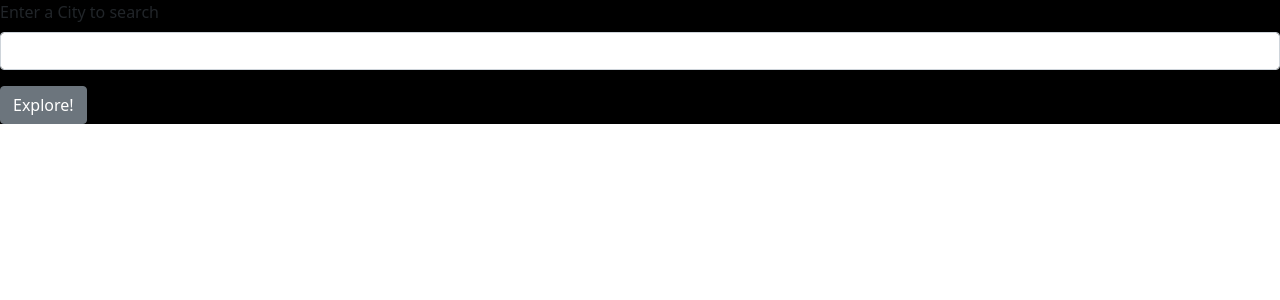
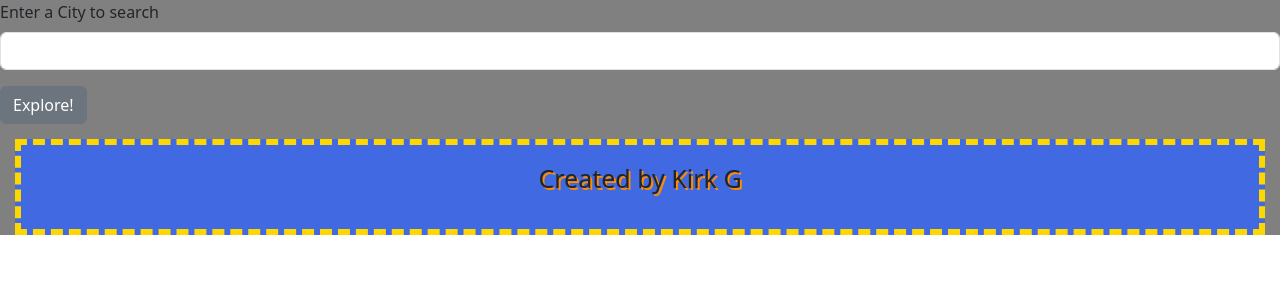
Before and after one commit to KirkGarrison/city-explorer, a React (Create React App) app: page / in a window 1280 px wide. Shown: the top 300 px of the page. Built offline with nearby package versions, Linux system fonts and the light colour scheme.

Commit message:
Completed lab 7

```diff
--- a/package.json
+++ b/package.json
@@ -7,7 +7,6 @@
     "@testing-library/react": "^11.2.7",
     "@testing-library/user-event": "^12.8.3",
     "axios": "^0.24.0",
-    "bootstrap": "^5.1.3",
     "react": "^17.0.2",
     "react-bootstrap": "^1.6.4",
     "react-dom": "^17.0.2",
--- a/src/App.css
+++ b/src/App.css
@@ -3,8 +3,10 @@ body {
 }
 
 div {
-  background-color: black;
+  background-color: grey;
 }
+
+
 
 
 
--- a/src/App.js
+++ b/src/App.js
@@ -4,6 +4,7 @@ import CityCard from "./CityCard";
 import Searchform from "./SearchForm";
 import Alert from "react-bootstrap/Alert";
 import Weather from "./Weather";
+import Footer from "./Footer";
 import "./App.css"
 
 
@@ -43,6 +44,7 @@ export default class App extends Component {
         {this.state.location.map && <CityCard location={this.state.location} />}
         {this.state.error && <Alert variant='danger'>There has been an error</Alert>}
         {this.state.location.map && <Weather location={this.state.location} />}
+        <Footer/>
       </div>
     )
   }
--- a/src/CityCard.js
+++ b/src/CityCard.js
@@ -1,5 +1,6 @@
 import React, { Component } from "react";
 import Card from "react-bootstrap/Card";
+
 
 
 
--- /dev/null
+++ b/src/Footer.js
@@ -0,0 +1,15 @@
+import React, { Component } from "react";
+import "./footer.css"
+
+
+
+
+export default class Footer extends Component {
+    render() {
+        return (
+            <div id="footercss">
+               <p>Created by Kirk G</p>
+            </div>
+        )
+    }
+}
--- a/src/Weather.js
+++ b/src/Weather.js
@@ -10,7 +10,7 @@ export default class Weather extends Component {
     }
 
     getWeatherForcast = async () => {
-        const url = `${process.env.REACT_APP_SERVER_URL}/data/weather?city=${this.props.location.display_name.split(',')[0]}&lat=${this.props.location.lat}&lon=${this.props.location.lon}`;
+        const url = `${process.env.REACT_APP_SERVER_URL}/weather?city=${this.props.location.display_name.split(',')[0]}&lat=${this.props.location.lat}&lon=${this.props.location.lon}`;
         let response = await axios.get(url)
         console.log(response.data)
         this.setState({ weatherForcast: response.data});
@@ -19,7 +19,7 @@ export default class Weather extends Component {
     render () {
         return (
             <div>
-                <button onClick={this.getWeatherForcast}>get Weather Forcast</button>
+                <button onClick={this.getWeatherForcast}>Get Weather Forecast</button>
                 {this.state.weatherForcast.length && this.state.weatherForcast.map((dayforcast, idx) => <li key={idx}>low temp:{dayforcast.min_temp} high temp:{dayforcast.max_temp} description:{dayforcast.description}</li>)}
             </div>
         )
--- /dev/null
+++ b/src/footer.css
@@ -0,0 +1,11 @@
+#footercss {
+    background-color: royalblue;
+    padding: 15px;
+    text-align: center;
+    border-style: dashed;
+    border-color:gold;
+    border-width: 6px;
+    margin: 15px;
+    font-size: 25px;
+    text-shadow: 2px 2px darkorange;
+}
```
